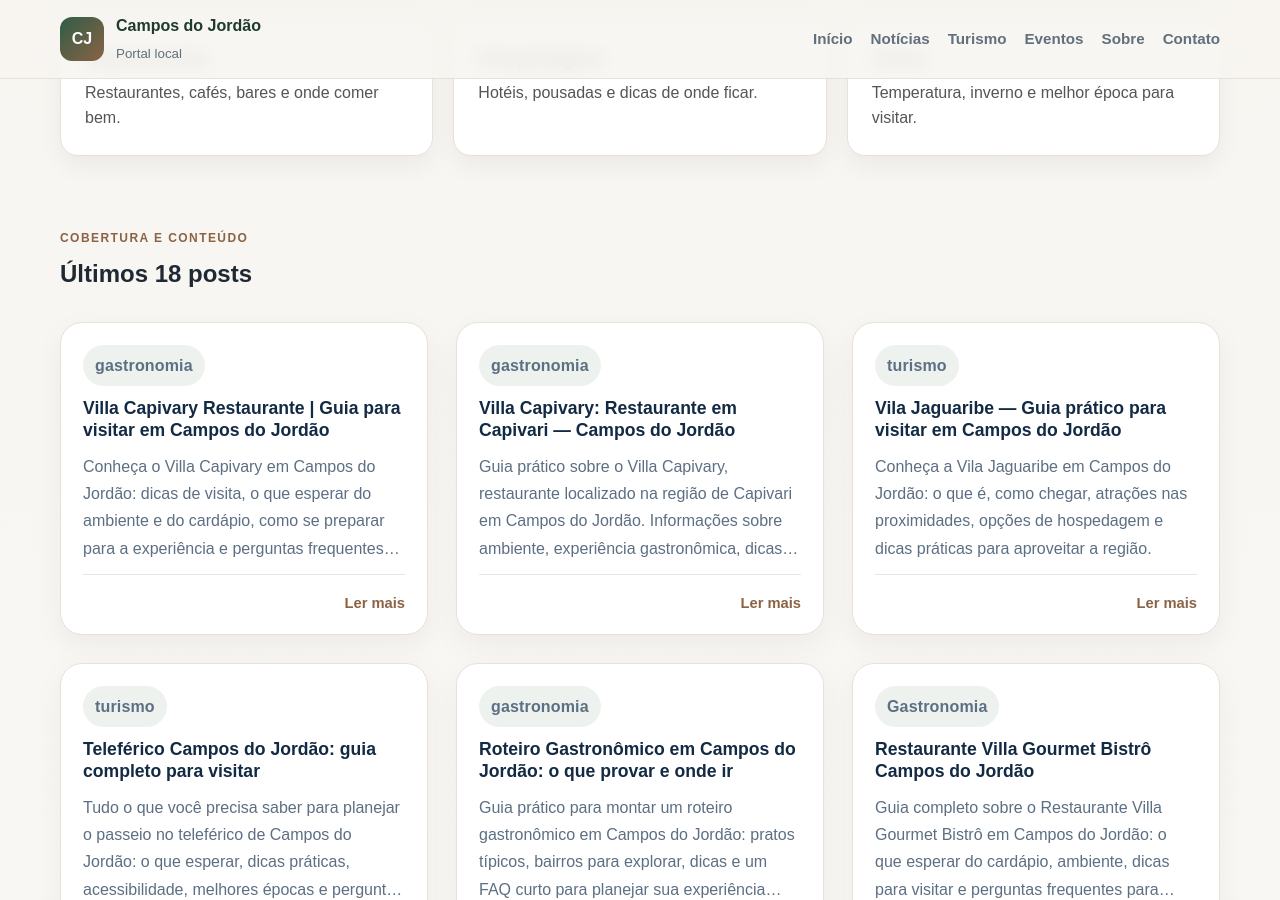
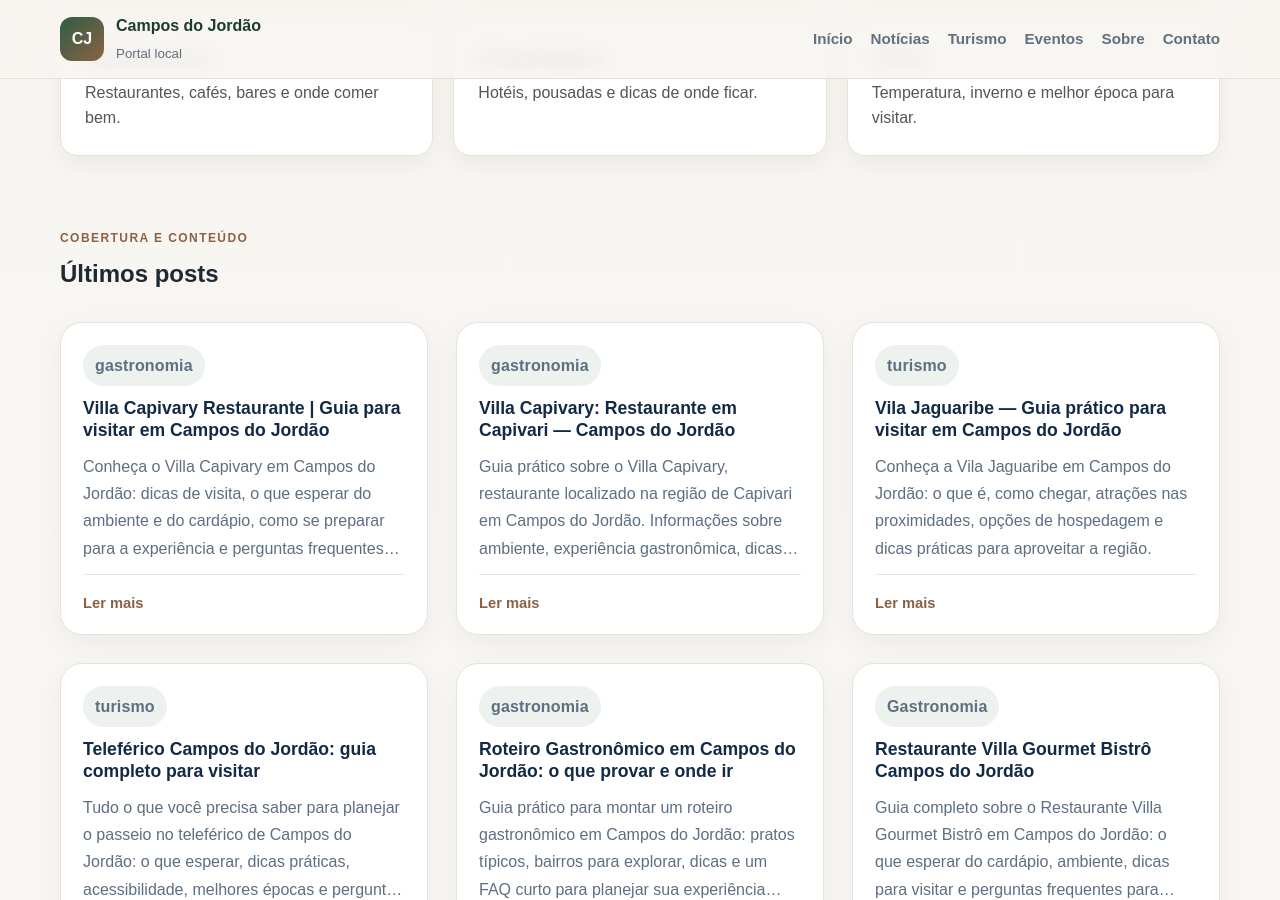
Before and after one commit to projetocamposdojordao/projetocamposdojordao.github.io, a Jekyll site: the page built from index.html, in a window 1280 px wide and 900 px high, scrolled down 1045 px. Built offline with Jekyll 4.4.1, drawn with Linux system fonts in a browser that asks for light colours; the list of posts is cut into pages by our own code; some of the changed text lies outside the part shown.

Commit message:
Update index.html

```diff
--- a/index.html
+++ b/index.html
@@ -3,8 +3,6 @@
 title: Início
 description: Portal com notícias, turismo, eventos e guias sobre Campos do Jordão.
 ---
-
-
 
 <section class="hero-banner portal-hero">
   <div class="container hero-grid hero-grid-portal">
@@ -77,18 +75,15 @@
       <div class="section-heading">
         <div>
           <p class="eyebrow">Cobertura e conteúdo</p>
-          <h2>Últimos 18 posts</h2>
+          <h2>Últimos posts</h2>
         </div>
       </div>
 
       <div class="cards-grid portal-cards">
-        {% for post in site.posts limit:18 %}
-
-
-
+        {% for post in paginator.posts %}
           <article class="card portal-card">
             {% if post.image %}
-              <a href="{{ post.url }}" class="card-thumb">
+              <a href="{{ post.url | relative_url }}" class="card-thumb">
                 <img src="{{ post.image | relative_url }}" alt="{{ post.title }}">
               </a>
             {% endif %}
@@ -97,7 +92,7 @@
               <p class="tag">{{ post.category | default: 'Artigo' }}</p>
 
               <h3>
-                <a href="{{ post.url }}">{{ post.title }}</a>
+                <a href="{{ post.url | relative_url }}">{{ post.title }}</a>
               </h3>
 
               {% if post.description %}
@@ -105,16 +100,27 @@
               {% endif %}
 
               <div class="card-footer">
-                <span id="data-atual"></span>
-
-
-                <a href="{{ post.url }}">Ler mais</a>
+                <a href="{{ post.url | relative_url }}">Ler mais</a>
               </div>
             </div>
           </article>
-
         {% endfor %}
       </div>
+
+      <nav class="pagination">
+        {% if paginator.previous_page %}
+          <a class="pagination-btn" href="{{ paginator.previous_page_path | relative_url }}">← Anterior</a>
+        {% endif %}
+
+        <span class="pagination-info">
+          Página {{ paginator.page }} de {{ paginator.total_pages }}
+        </span>
+
+        {% if paginator.next_page %}
+          <a class="pagination-btn" href="{{ paginator.next_page_path | relative_url }}">Próxima →</a>
+        {% endif %}
+      </nav>
+
     </div>
   </div>
 </section>
```
